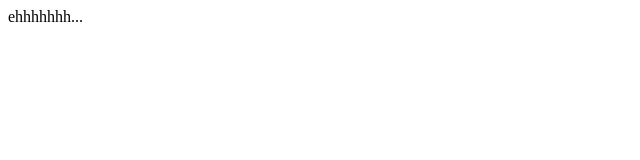
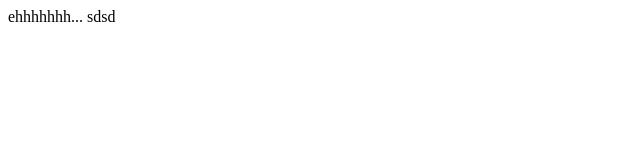
Before and after one commit to ludsch/demo_repo, a plain HTML site: page WebContent/index.html in a window 1280 px wide. Shown: the full height of the page, 0-640 px from the left. Drawn offline with Linux system fonts and the light colour scheme.

Commit message:
2nd change

```diff
--- a/WebContent/index.html
+++ b/WebContent/index.html
@@ -6,5 +6,6 @@
 </head>
 <body>
 	ehhhhhhh...
+	sdsd
 </body>
 </html>
```
